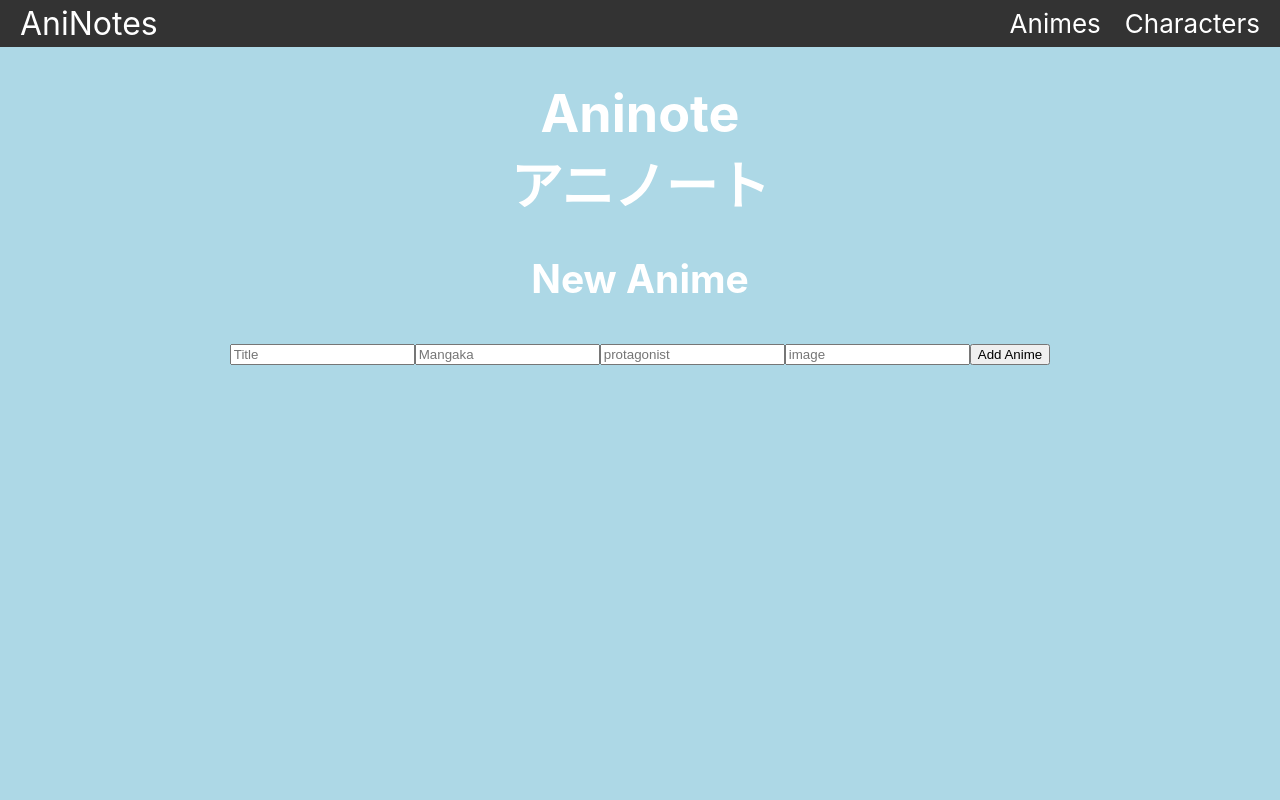
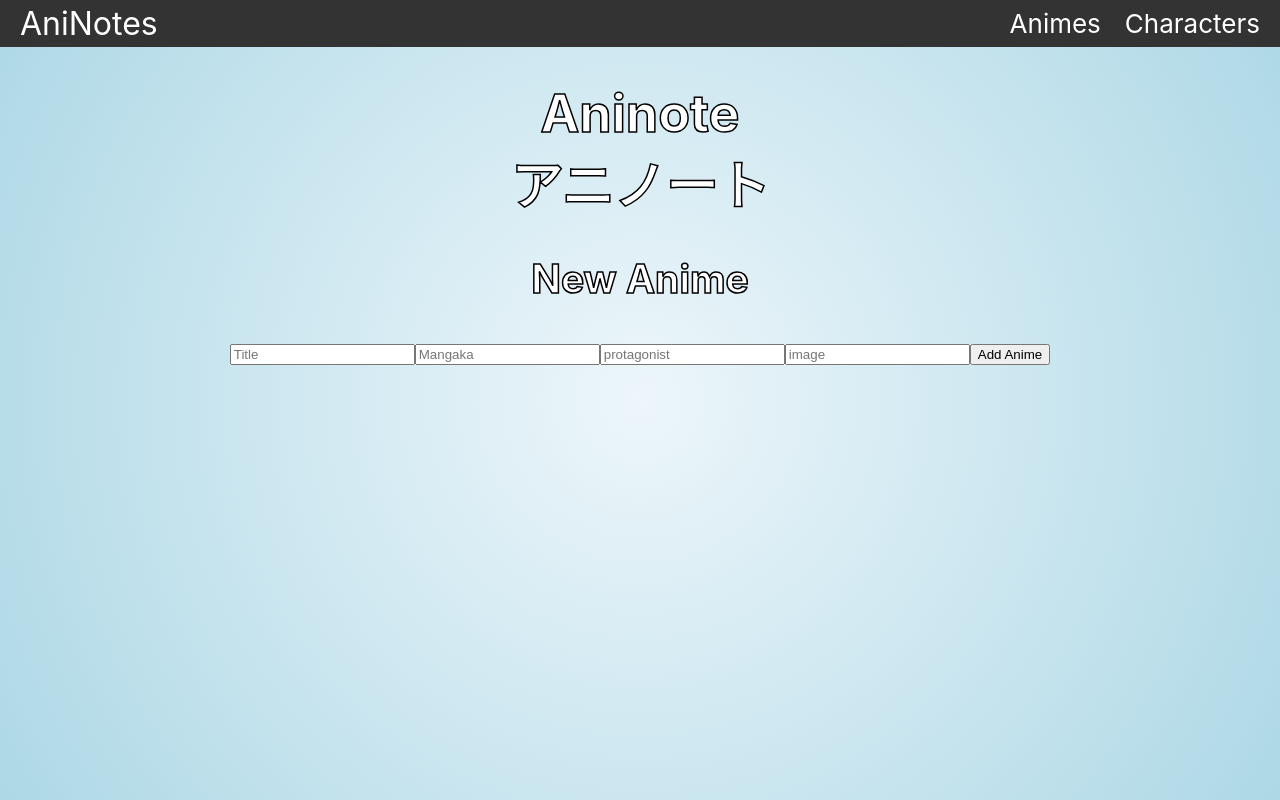
Before and after one commit to Shokuninja/Aninote, a React (Create React App) app: page / in a window 1280 px wide. Built offline with nearby package versions, Linux system fonts and the light colour scheme; data requests are answered from the project's data file.

Commit message:
additional css

```diff
--- a/db.json
+++ b/db.json
@@ -39,14 +39,8 @@
       "title": "Tokyo Ghoul",
       "mangaka": "Sui Ishida",
       "protagonist": "Kaneki Ken",
-      "id": 6
-    },
-    {
-      "title": "The Girl From the Other Side",
-      "mangaka": "Nagabe",
-      "protagonist": "Shiva",
-      "image": "https://a.storyblok.com/f/178900/1059x1500/1d989d3b6a/ddfc27b0aa9266a6a4e2f18cc6aa8a511614889605_main.jpg/m/filters:quality(95)format(webp)",
-      "id": 7
+      "id": 6,
+      "image": "https://www.crunchyroll.com/imgsrv/display/thumbnail/480x720/catalog/crunchyroll/6c496691df13a15aaf9be63caa7fc429.jpe"
     }
   ]
 }
--- a/src/App.css
+++ b/src/App.css
@@ -1,40 +1,3 @@
-/* .App {
-  text-align: center;
-}
-
-.App-logo {
-  height: 40vmin;
-  pointer-events: none;
-}
-
-@media (prefers-reduced-motion: no-preference) {
-  .App-logo {
-    animation: App-logo-spin infinite 20s linear;
-  }
-}
-
-.App-header {
-  min-height: 100vh;
-  display: flex;
-  flex-direction: column;
-  align-items: center;
-  justify-content: center;
-  font-size: calc(10px + 2vmin);
-} */
-
-/* .App-link {
-  color: #61dafb;
-} */
-
-/* @keyframes App-logo-spin {
-  from {
-    transform: rotate(0deg);
-  }
-  to {
-    transform: rotate(360deg);
-  }
-} */
-
 .App {
   text-align: center;
 }
@@ -51,7 +14,8 @@
 }
 
 body {
-  background-color: lightblue;
+  background: rgb(255, 255, 255);
+  background: radial-gradient(circle, rgba(255, 255, 255, 1) 0%, rgba(237, 246, 250, 1) 0%, rgba(173, 216, 230, 1) 100%, rgba(14, 162, 158, 1) 100%);
 }
 
 .App-header {
@@ -62,6 +26,13 @@ body {
   justify-content: center;
   font-size: calc(10px + 2vmin);
   color: white;
+}
+
+h1,
+h2,
+h3 {
+  -webkit-text-stroke-width: 1.5px;
+  -webkit-text-stroke-color: black;
 }
 
 .App-link {
```
